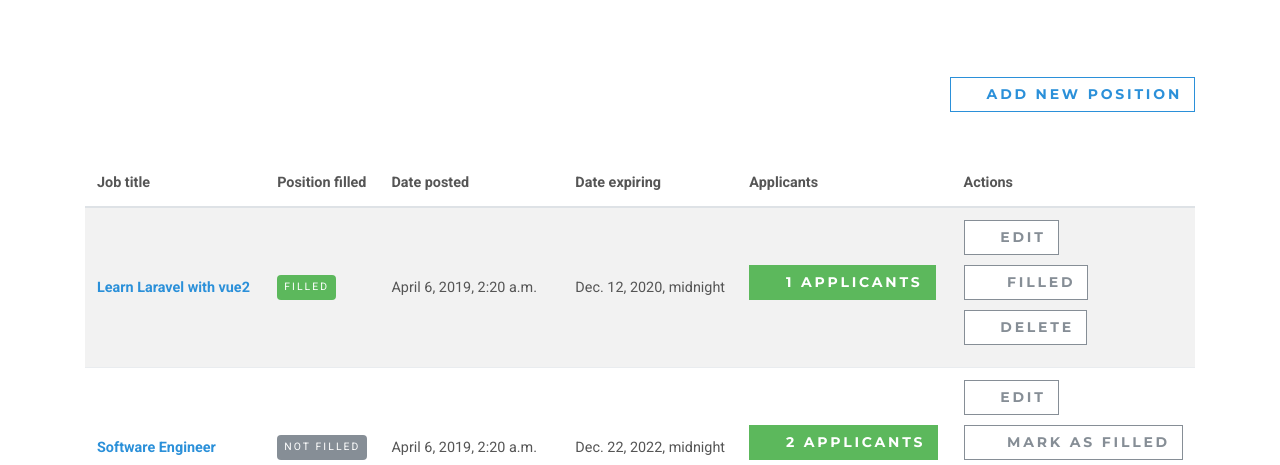
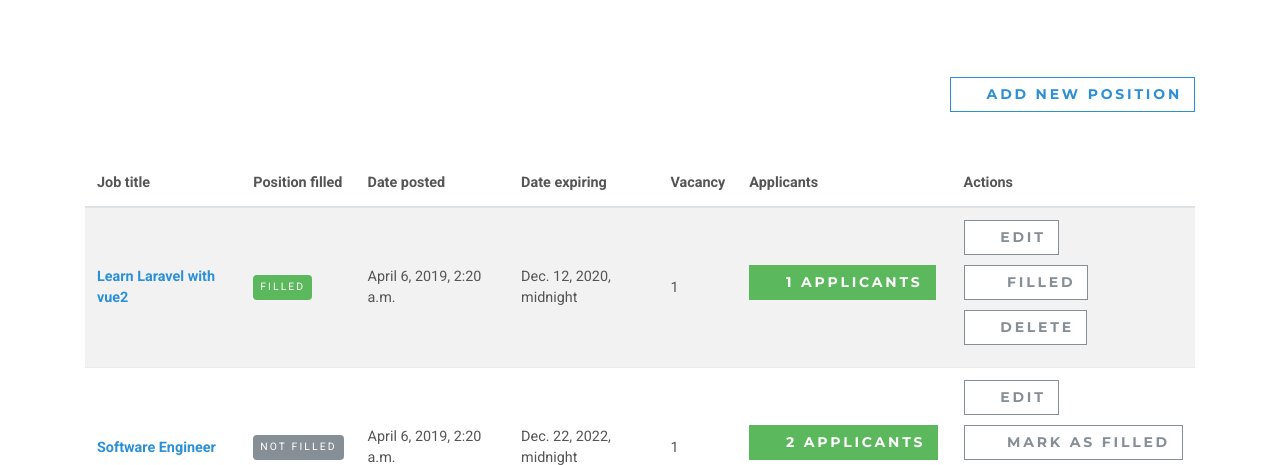
Before and after one commit to manjurulhoque/django-job-portal, a Django app: template templates/jobs/employer/dashboard.html in a window 1280 px wide. Shown: the part 450-915 px from the top of the page. Run offline with Django 3.2, Linux system fonts and the light colour scheme; data comes from the database, SQL or seed files in the repository; tables that the repository leaves empty hold one stand-in row (values such as "Sample post"); the template is opened without the code that fills it: values that come from a table or form of the project are taken from there, most other values are stand-ins (such as "Sample title", 1, 10 or a date in 2020); parts of the project's set-up code (start-up, migrations or seed data) failed here and were passed over; some libraries are stand-ins or nearby versions.

Commit message:
Showed vacancy field in employer dashboard

```diff
--- a/templates/jobs/employer/dashboard.html
+++ b/templates/jobs/employer/dashboard.html
@@ -33,6 +33,7 @@
                                 <th>Position filled</th>
                                 <th>Date posted</th>
                                 <th>Date expiring</th>
+                                <th>Vacancy</th>
                                 <th>Applicants</th>
                                 <th>Actions</th>
                             </tr>
@@ -52,6 +53,7 @@
                                     </td>
                                     <td>{{ job.created_at }}</td>
                                     <td>{{ job.last_date }}</td>
+                                    <td>{{ job.vacancy }}</td>
                                     <td>
                                         <a href="{% url 'jobs:employer-dashboard-applicants' job.id %}"
                                            class="btn btn-success">
```
